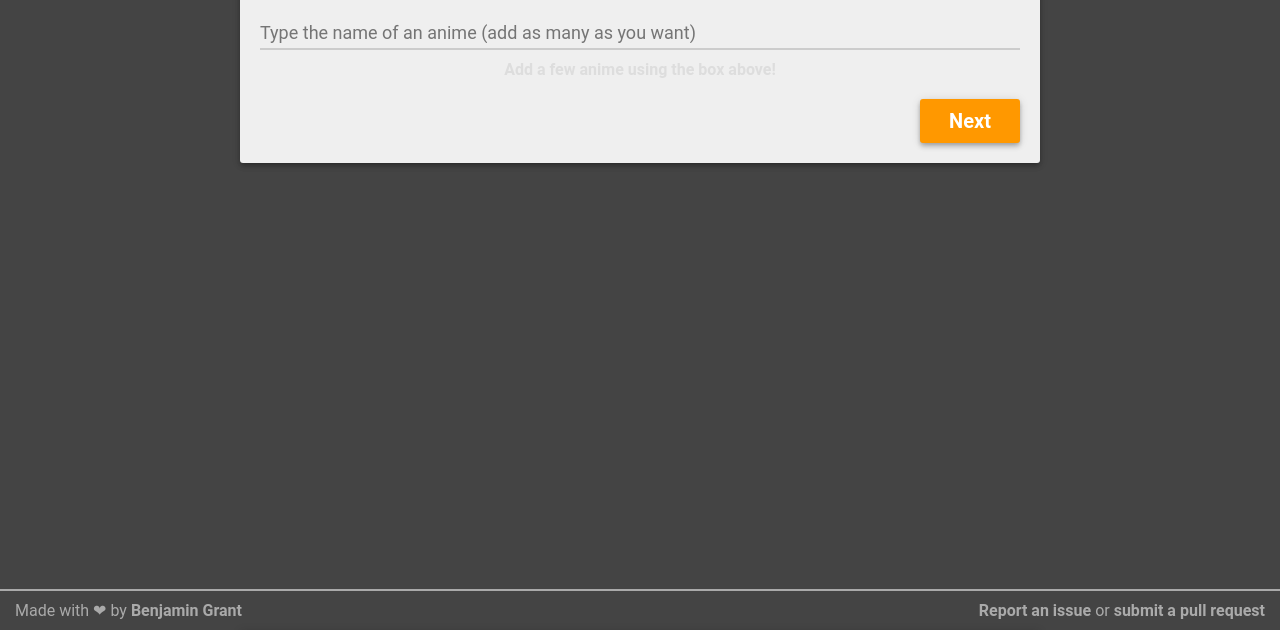
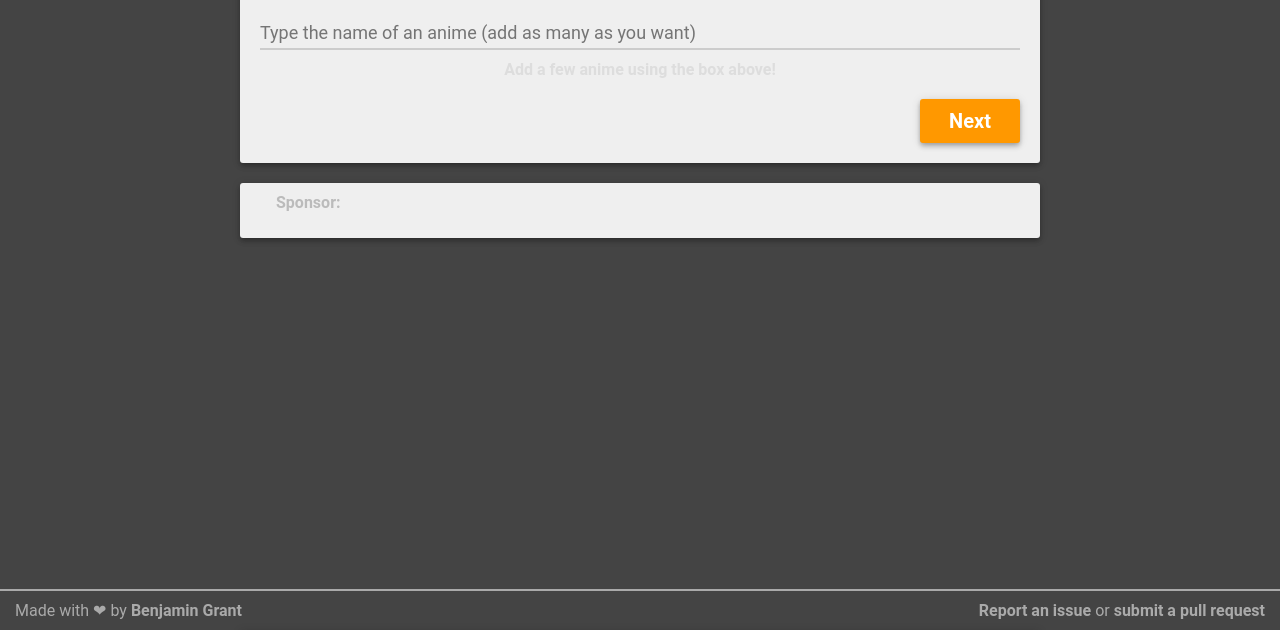
Before and after one commit to GRA0007/Folder-Icon-Generator, a plain HTML site: page index.html in a window 1280 px wide. Shown: the part 170-800 px from the top of the page. Drawn offline with Linux system fonts and the light colour scheme.

Commit message:
Changed to a different ad provider
I still highly doubt I'll make anything.

```diff
--- a/css/style.css
+++ b/css/style.css
@@ -15,7 +15,7 @@ body {
 main {
 	width:800px;
 	background-color:#efefef;
-	margin:50px auto;
+	margin:50px auto 10px auto;
 	box-sizing:border-box;
 	padding:20px;
 	border-radius:3px;
@@ -450,6 +450,25 @@ input[type=number]:focus {
 	opacity:0.35;
 }
 
+#ad {
+	width:800px;
+	background-color:#efefef;
+	margin:10px auto 50px auto;
+	box-sizing:border-box;
+	padding:40px 36px 15px 36px;
+	border-radius:3px;
+	box-shadow:0 2px 4px -1px rgba(0,0,0,.2),0 4px 5px 0 rgba(0,0,0,.14),0 1px 10px 0 rgba(0,0,0,.12);
+	position:relative;
+}
+#ad:before {
+	content:'Sponsor:';
+	position:absolute;
+	top:10px;
+	left:36px;
+	font-weight:bold;
+	color:#BBB;
+}
+
 footer {
 	color:#AAA;
 	width:100%;
--- a/index.html
+++ b/index.html
@@ -31,13 +31,6 @@ https://github.com/GRA0007/Folder-Icon-Generator
 
 			ga('create', 'UA-69563847-2', 'auto');
 			ga('send', 'pageview');
-		</script>
-		<script async src="//pagead2.googlesyndication.com/pagead/js/adsbygoogle.js"></script>
-		<script>
-		  (adsbygoogle = window.adsbygoogle || []).push({
-			google_ad_client: "ca-pub-6820813941045889",
-			enable_page_level_ads: true
-		  });
 		</script>
 	</head>
 	<body>
@@ -124,6 +117,9 @@ https://github.com/GRA0007/Folder-Icon-Generator
 			</section>
 			<div id="social" title="Share" onclick="toggleShareSheet();"></div>
 		</main>
+		<div id="ad">
+			<script data-cfasync='false' type='text/javascript' src='//p198958.clksite.com/adServe/banners?tid=198958_366808_0'></script>
+		</div>
 		<div class="fspacer"></div>
 		<footer>
 			<span class="flex">
```
